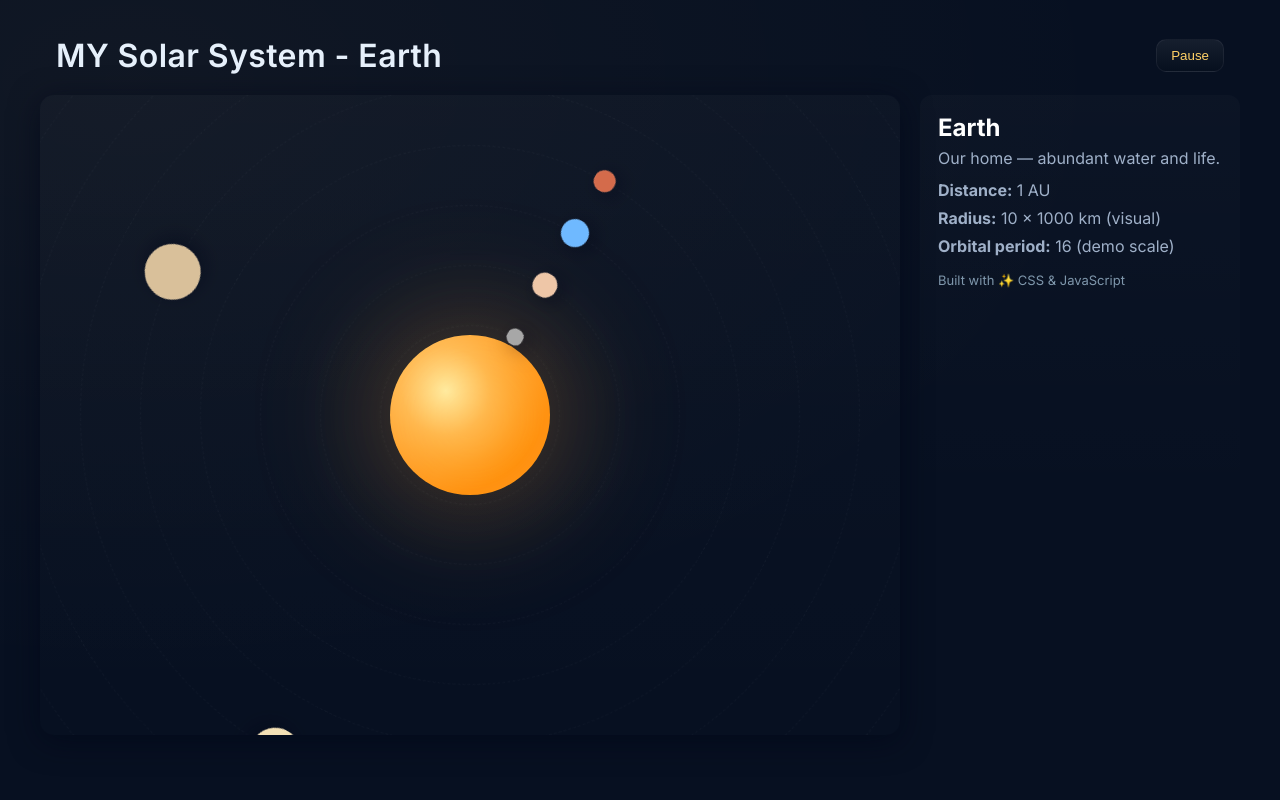
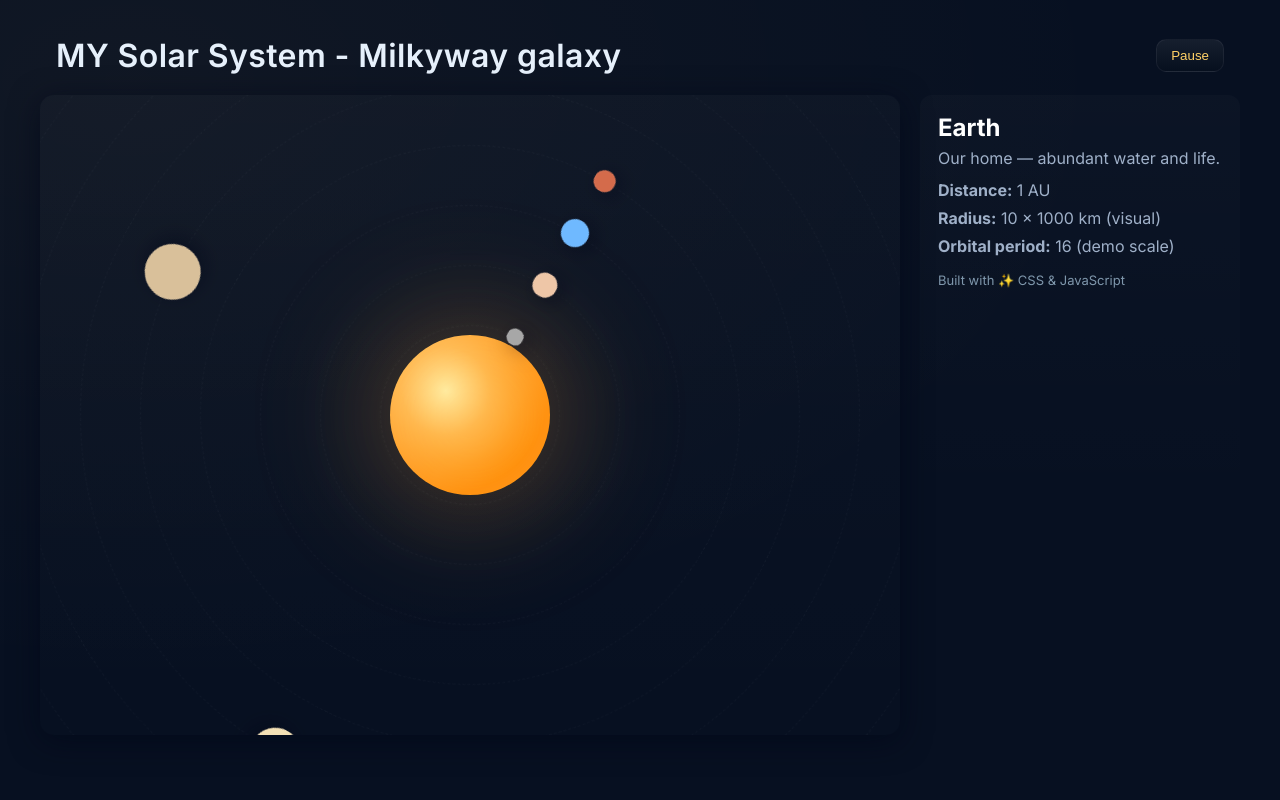
Before and after one commit to RVsainath/galaxy-app, a plain HTML site: page index.html in a window 1280 px wide. Drawn offline with Linux system fonts and the light colour scheme.

Commit message:
Change title from 'Earth' to 'Milkyway galaxy'

```diff
--- a/index.html
+++ b/index.html
@@ -10,7 +10,7 @@
   <body>
     <main class="app">
       <header class="topbar">
-        <h1>MY Solar System - Earth </h1>
+        <h1>MY Solar System - Milkyway galaxy </h1>
         <div class="controls">
           <button id="toggleMotion" aria-pressed="false">Pause</button>
         </div>
```
